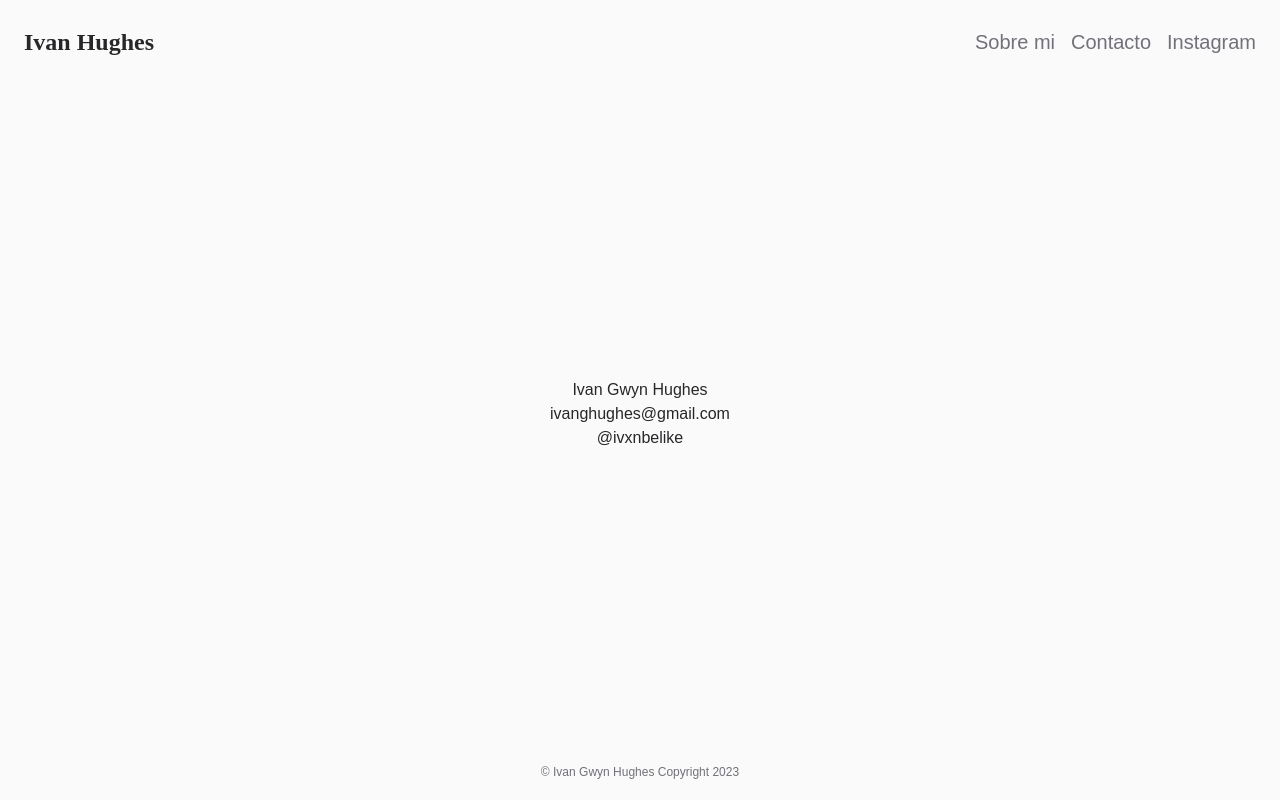
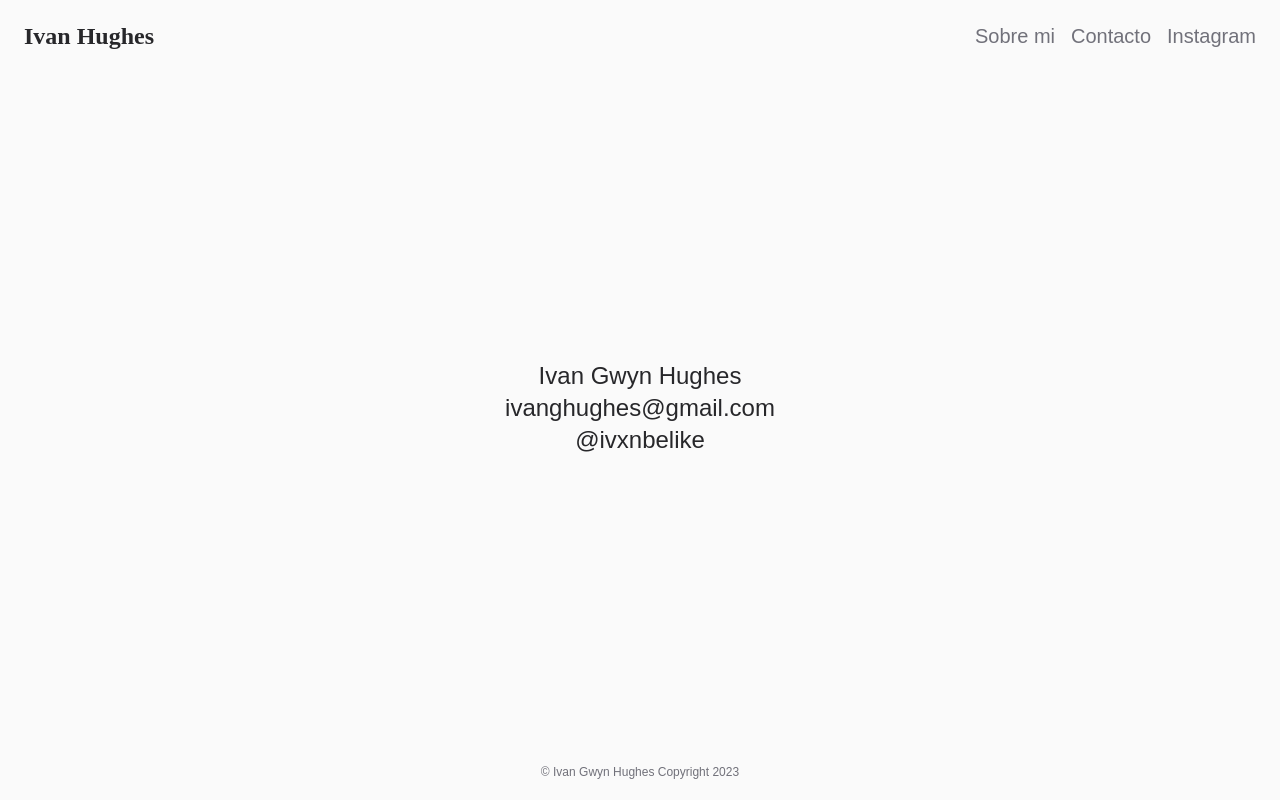
Before and after one commit to akagwyn/ivan-hughes-ph, a React (Vite) app: page /contacto in a window 1280 px wide. Built offline with nearby package versions, Linux system fonts and the light colour scheme; a web font is replaced by a local one.

Commit message:
tried to fix layout shift lets see what happens

```diff
--- a/src/App.tsx
+++ b/src/App.tsx
@@ -15,9 +15,15 @@ const Contacto = lazy(() => import("./Contacto"));
 
 export default function App() {
   return (
-    <div className="flex flex-col  bg-zinc-50 text-zinc-800 font-lorimer-no-2 min-h-screen md:px-4">
+    <div className="flex flex-col bg-zinc-50 text-zinc-800 font-lorimer-no-2 min-h-screen md:px-4">
       <Nav />
-      <Suspense fallback={<div>Loading...</div>}>
+      <Suspense
+        fallback={
+          <div className="flex items-center justify-center h-screen">
+            Cargando...
+          </div>
+        }
+      >
         <Routes>
           <Route path="/contacto" element={<Contacto />}></Route>
           <Route path="/" element={<Home />} />
@@ -32,9 +38,9 @@ export default function App() {
         </Routes>
       </Suspense>
 
-      <p className="text-center py-5 text-xs font-light text-zinc-500">
+      <footer className="text-center py-5 text-xs font-light text-zinc-500">
         © Ivan Gwyn Hughes Copyright 2023
-      </p>
+      </footer>
     </div>
   );
 }
--- a/src/Contacto.tsx
+++ b/src/Contacto.tsx
@@ -1,6 +1,6 @@
 export default function Contacto() {
   return (
-    <div className="flex-1 flex flex-col justify-center items-center">
+    <div className="mx-auto flex-1 text-2xl flex flex-col justify-center items-center">
       <h1>Ivan Gwyn Hughes</h1>
       <p>ivanghughes@gmail.com</p>
       <p>@ivxnbelike</p>
--- a/src/Gallery.tsx
+++ b/src/Gallery.tsx
@@ -52,7 +52,7 @@ export default function FlickrGallery({ albumId }: FlickrGallery) {
           {photos.map((photo, index) => (
             <div>
               <img
-                className="m-auto h-full lg:mb-0 cursor-pointer object-cover"
+                className="m-auto h-full w-full lg:mb-0 cursor-pointer object-cover"
                 loading="lazy"
                 key={photo.id}
                 src={`https://live.staticflickr.com/${photo.server}/${photo.id}_${photo.secret}_z.jpg`}
--- a/src/Home.tsx
+++ b/src/Home.tsx
@@ -3,7 +3,7 @@ import useFlickrApiHome from "./useFlickrApiHome";
 
 export default function Home() {
   return (
-    <div className="lg:grid lg:grid-cols-4 lg:gap-10 m-auto ">
+    <div className="grid md:gap-10 lg:grid-cols-4 md:grid-cols-2 m-auto ">
       <Album albumId="72177720312315160" direction="/arquitectura" />
       <Album albumId="72157720059805218" direction="/biblioteca-nacional" />
       <Album albumId="72177720312342341" direction="/naturaleza" />
@@ -21,14 +21,15 @@ function Album({ albumId, direction }: Album) {
   const photo = useFlickrApiHome({ albumId });
 
   return (
-    <div className="relative flex m-auto ">
+    <main className="relative flex m-auto w-full ">
       {photo && (
-        <Link to={direction} className="pb-2 m-auto ">
-          <div className="group relative m-auto md:mx-2  md:bg-black md:w-[350px] md:h-[438px] ">
+        <Link to={direction} className="pb-2 m-auto">
+          <div className="group relative m-auto md:mx-2 sm:w-min-screen md:bg-black md:min-w-[300px] md:min-h-[375px] ">
             <img
               loading="lazy"
               src={`https://live.staticflickr.com/${photo.server}/${photo.primary}_${photo.secret}_c.jpg`}
               className="h-full w-full mb-2 object-cover cursor-pointer md:absolute md:top-0 md:left-0 md:opacity-100 md:group-hover:opacity-60"
+              alt={`${photo.title._content}`}
             />
             <div className="md:opacity-0 md:group-hover:opacity-100 md:flex md:absolute md:inset-0 md:items-center md:justify-center md:z-10">
               <p className="mb-5  text-lg text-center md:mb-0 md:text-white md:uppercase">
@@ -38,6 +39,6 @@ function Album({ albumId, direction }: Album) {
           </div>
         </Link>
       )}
-    </div>
+    </main>
   );
 }
--- a/src/Nav.tsx
+++ b/src/Nav.tsx
@@ -32,22 +32,22 @@ export default function Nav() {
   }, []);
 
   return (
-    <div className="z-10 m-auto  w-full">
+    <header className="z-10 m-auto w-full">
       {isDesktop && (
-        <ul className="flex justify-between py-5  text-xl items-center  ">
+        <ul className="flex justify-between text-xl items-center py-5">
           <li>
-            <Link to="/" className="font-specter font-bold m-2 text-2xl">
+            <Link to="/" className="font-specter font-bold px-2 text-2xl">
               Ivan Hughes
             </Link>
           </li>
 
           <li className="flex font-light text-zinc-500">
-            <Link to="/" className="m-2" onClick={() => handleCloseMenu()}>
+            <Link to="/" className="px-2" onClick={() => handleCloseMenu()}>
               Sobre mi
             </Link>
             <Link
               to="/contacto"
-              className="m-2"
+              className="px-2"
               onClick={() => handleCloseMenu()}
             >
               Contacto
@@ -55,7 +55,7 @@ export default function Nav() {
             <Link
               to="https://www.instagram.com/ivxnbelike/"
               target="_blank"
-              className="p-2 "
+              className="px-2"
               onClick={() => handleCloseMenu()}
             >
               Instagram
@@ -113,6 +113,6 @@ export default function Nav() {
           </div>
         </div>
       )}
-    </div>
+    </header>
   );
 }
--- a/src/index.css
+++ b/src/index.css
@@ -8,6 +8,7 @@
   html {
     font-family: specter, sans-serif;
     font-family: lorimer-no-2, sans-serif;
+    font-display: swap;
   }
 }
 
--- a/src/useFlickrApiGallery.tsx
+++ b/src/useFlickrApiGallery.tsx
@@ -16,7 +16,7 @@ const useFlickrApi = ({ albumId }: useFlickrApi) => {
 
   useEffect(() => {
     const apiKey = import.meta.env.VITE_API_KEY;
-    const GalleryUrl = ` https://www.flickr.com/services/rest/?method=flickr.photosets.getPhotos&api_key=${apiKey}&photoset_id=${albumId}&user_id=194219353%40N05&extras=original_format&format=json&nojsoncallback=1`;
+    const GalleryUrl = `https://www.flickr.com/services/rest/?method=flickr.photosets.getPhotos&api_key=${apiKey}&photoset_id=${albumId}&user_id=194219353%40N05&extras=original_format&format=json&nojsoncallback=1`;
 
     fetch(GalleryUrl)
       .then((response) => {
@@ -34,6 +34,8 @@ const useFlickrApi = ({ albumId }: useFlickrApi) => {
       });
   }, [albumId]);
 
+  console.log(photos);
+
   return photos;
 };
 
--- a/src/useFlickrApiHome.tsx
+++ b/src/useFlickrApiHome.tsx
@@ -38,7 +38,7 @@ const useFlickrApiHome = ({ albumId }: useFlickrApiHomeProps) => {
         setAlbum(data.photoset);
       })
       .catch((error) => {
-        console.error("Error al cargar las fotos del álbum: ", error);
+        console.error("Couldn't load album photos: ", error);
       });
   }, [albumId]);
 
```
